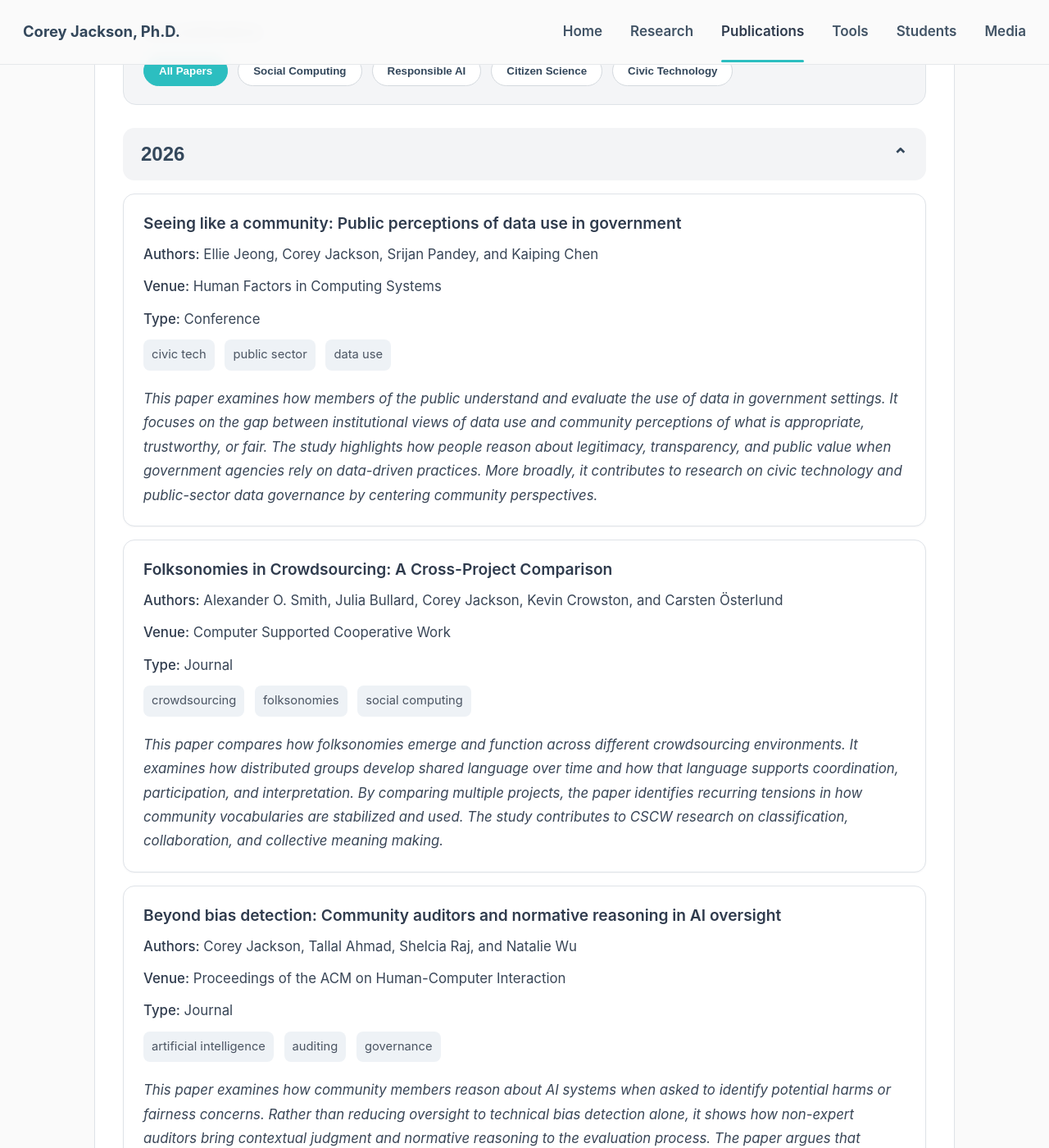
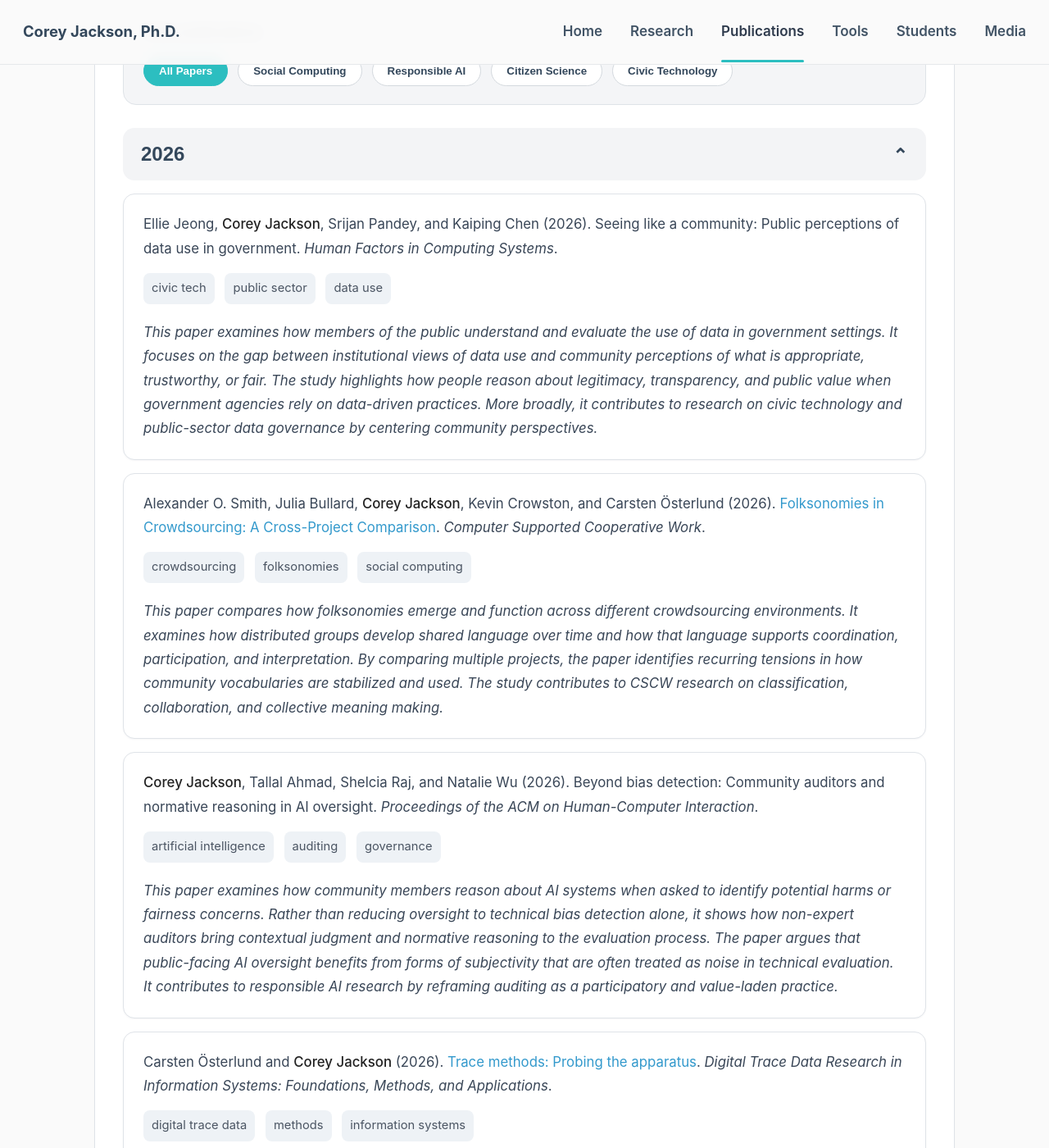
Before and after one commit to cjacks04/cjacks04.github.io, a Jekyll site: the page built from publications.md, in a window 1280 px wide and 1400 px high, scrolled down 278 px. Shown: the whole window at 82% size. Built offline with Jekyll 4.4.1, drawn with Linux system fonts in a browser that asks for light colours; nearby versions of some CDN libraries; a style sheet for code colours, icons or effects is not loaded; some of the changed text lies outside the part shown.

Commit message:
Render publications in APA-style format

```diff
--- a/publications.md
+++ b/publications.md
@@ -28,24 +28,26 @@ permalink: /publications/
             {% assign topic_string = pub.topics | join: '|' | downcase %}
             <div class="publication-entry" data-topics="{{ topic_string }}">
               {% assign valid_links = pub.links | compact %}
-              {% if valid_links.size > 0 %}
-                <h3>
-                  <a href="{{ valid_links.first | strip }}" target="_blank" rel="noopener">
-                    {{ pub.title }}
-                  </a>
-                </h3>
-              {% else %}
-                <h3>{{ pub.title }}</h3>
-              {% endif %}
-              {% if pub.authors %}
-                <p class="pub-line"><strong>Authors:</strong> {{ pub.authors }}</p>
-              {% endif %}
-              {% if pub.venue %}
-                <p class="pub-line"><strong>Venue:</strong> {{ pub.venue }}</p>
-              {% endif %}
-              {% if pub.type %}
-                <p class="pub-line"><strong>Type:</strong> {{ pub.type }}</p>
-              {% endif %}
+              {% assign apa_authors = pub.authors
+                | replace: 'Corey Brian Jackson', '<strong>Corey Brian Jackson</strong>'
+                | replace: 'Corey B. Jackson', '<strong>Corey B. Jackson</strong>'
+                | replace: 'Corey Jackson', '<strong>Corey Jackson</strong>'
+                | replace: 'C. B. Jackson', '<strong>C. B. Jackson</strong>'
+                | replace: 'C.B. Jackson', '<strong>C.B. Jackson</strong>'
+                | replace: 'Jackson, C. B.', '<strong>Jackson, C. B.</strong>'
+                | replace: 'Jackson, C.', '<strong>Jackson, C.</strong>'
+              %}
+
+              <p class="pub-citation">
+                {{ apa_authors }} ({{ pub.year }}).
+                {% if valid_links.size > 0 %}
+                  <a href="{{ valid_links.first | strip }}" target="_blank" rel="noopener">{{ pub.title }}</a>.
+                {% else %}
+                  {{ pub.title }}.
+                {% endif %}
+                <em>{{ pub.venue }}</em>.
+              </p>
+
               {% if pub.topics %}
                 <p class="pub-tags">
                   {% for topic in pub.topics %}
```
